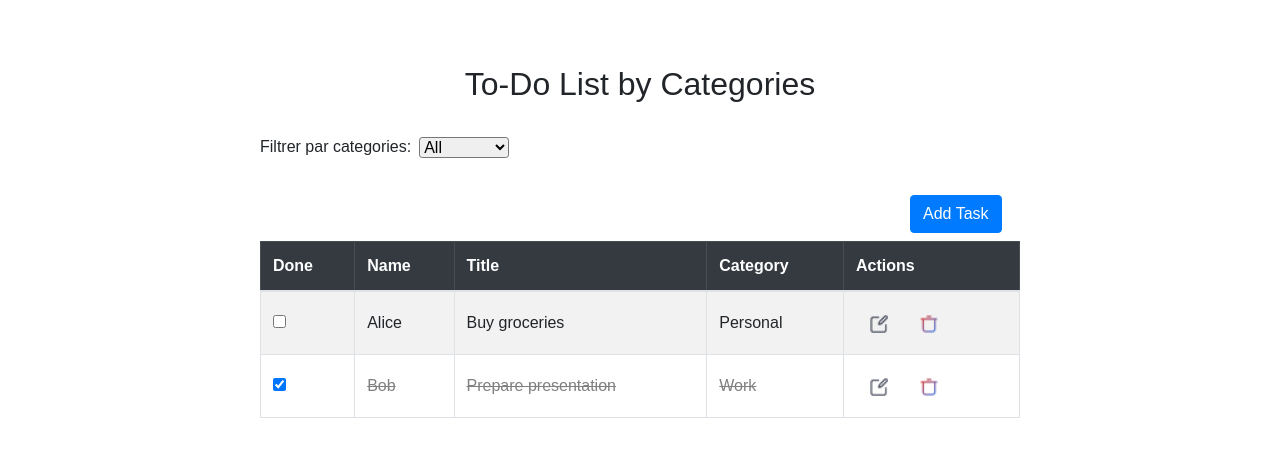
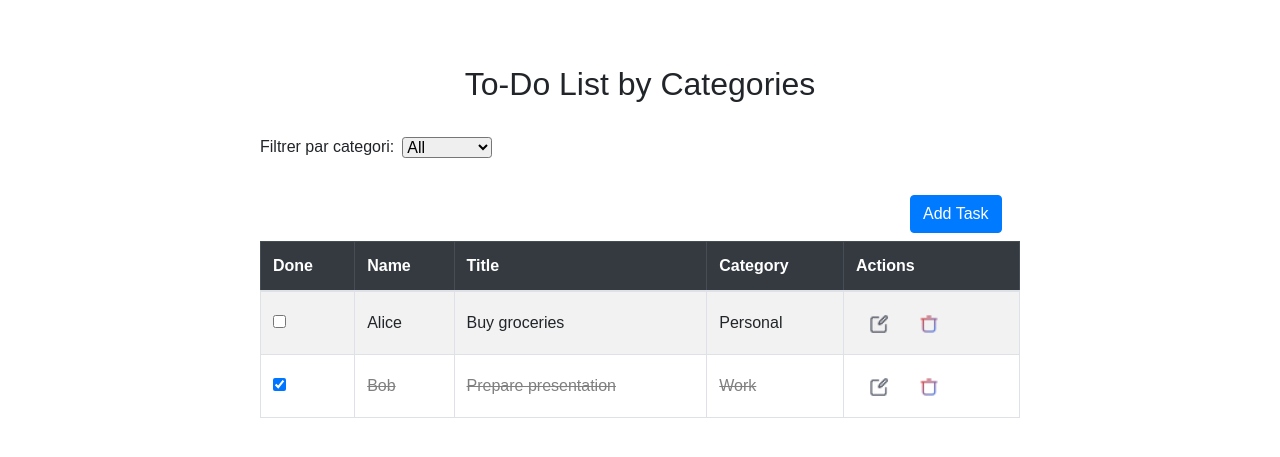
Before and after one commit to debscoding-girl05/todoListGitGroup, a website: page detail.html in a window 1280 px wide. Shown: the part 53-510 px from the top of the page. Drawn offline with nearby package versions, Linux system fonts and the light colour scheme.

Commit message:
modif d'un titre

```diff
--- a/detail.html
+++ b/detail.html
@@ -28,7 +28,7 @@
 
         <!-- Category Filter Dropdown -->
         <div class="mb-4 d-flex align-items-center">
-            <label for="categoryFilter" class="me-2 mt-2 mr-2">Filtrer par categories:</label>
+            <label for="categoryFilter" class="me-2 mt-2 mr-2">Filtrer par categori:</label>
             <select id="categoryFilter" class="form-select w-auto rounded-sm" onchange="filterByCategory(this.value)">
                 <option value="All">All</option>
                 <option value="Personal">Personal</option>
```
